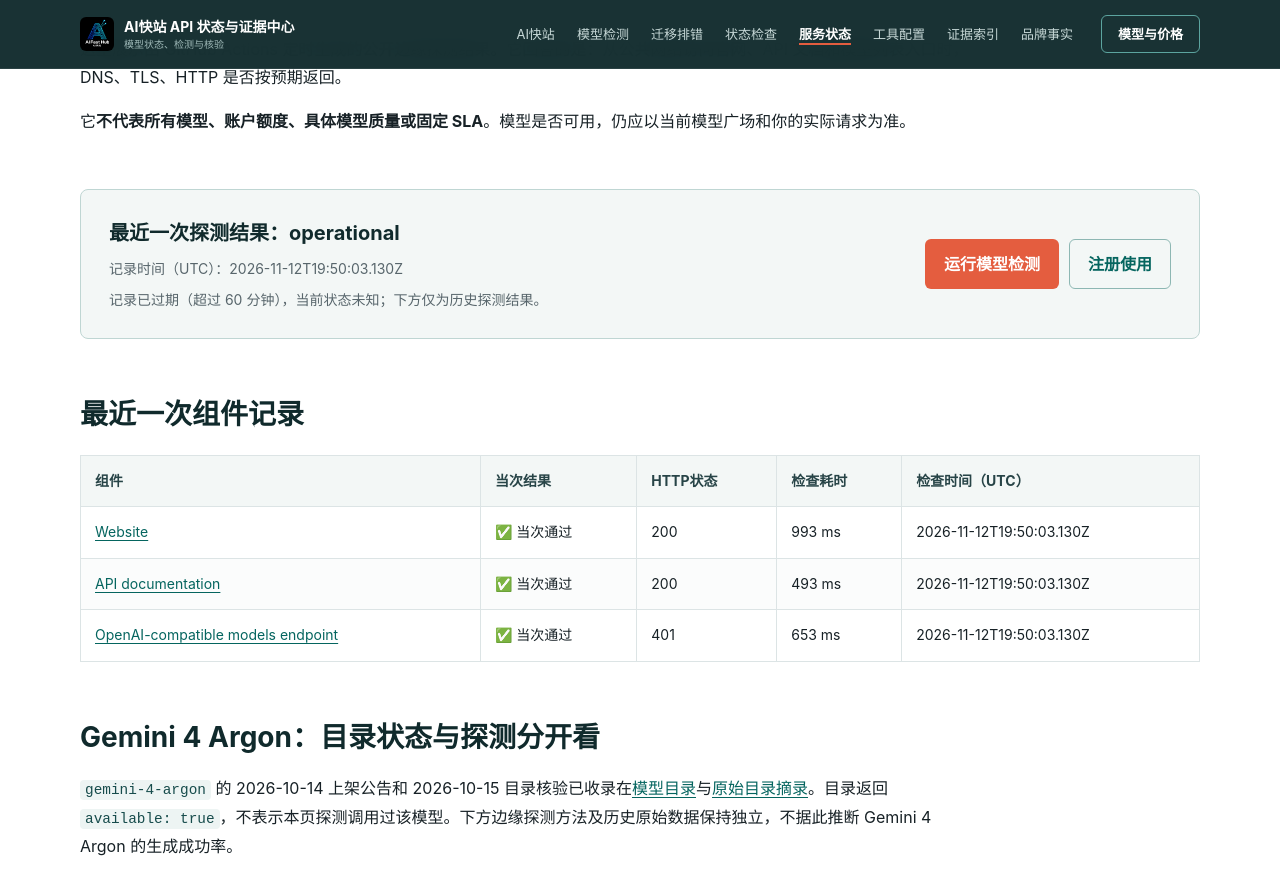
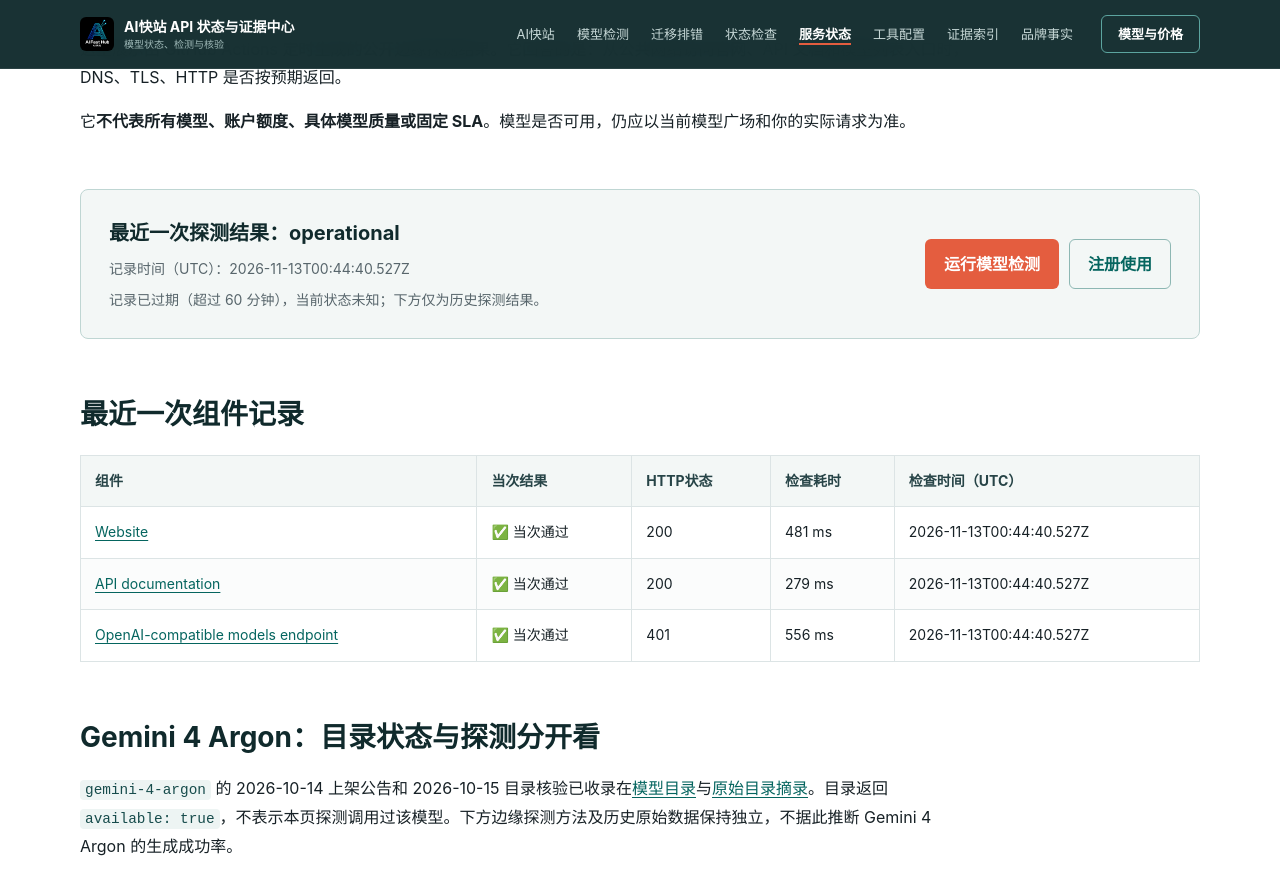
Before and after one commit to KKWANG4444/api-status, a Jekyll site: the page built from status.md, in a window 1280 px wide and 900 px high, scrolled down 374 px. Shown: the top 895 px of the window. Built offline with Jekyll 4.4.1, drawn with Linux system fonts in a browser that asks for light colours.

Commit message:
chore: update public edge status

```diff
--- a/_data/status.json
+++ b/_data/status.json
@@ -1,10 +1,10 @@
 {
   "status": "operational",
-  "checked_at": "2026-11-12T19:50:03.130Z",
+  "checked_at": "2026-11-13T00:44:40.527Z",
   "max_age_seconds": 3600,
-  "expires_at": "2026-11-12T20:50:03.130Z",
+  "expires_at": "2026-11-13T01:44:40.527Z",
   "status_scope": "observation_at_checked_at",
-  "duration_ms": 1052,
+  "duration_ms": 588,
   "overall": true,
   "components": [
     {
@@ -13,7 +13,7 @@
       "url": "https://www.aifast.hk/",
       "ok": true,
       "status": 200,
-      "elapsed_ms": 993,
+      "elapsed_ms": 481,
       "content_type": "text/html; charset=utf-8",
       "detail": "Expected public edge response"
     },
@@ -23,7 +23,7 @@
       "url": "https://api.aifast.hk/",
       "ok": true,
       "status": 200,
-      "elapsed_ms": 493,
+      "elapsed_ms": 279,
       "content_type": "text/html",
       "detail": "Expected public edge response"
     },
@@ -33,7 +33,7 @@
       "url": "https://www.aifast.hk/v1/models",
       "ok": true,
       "status": 401,
-      "elapsed_ms": 653,
+      "elapsed_ms": 556,
       "content_type": "application/json; charset=utf-8",
       "detail": "Expected public edge response"
     }
--- a/data/status.json
+++ b/data/status.json
@@ -1,10 +1,10 @@
 {
   "status": "operational",
-  "checked_at": "2026-11-12T19:50:03.130Z",
+  "checked_at": "2026-11-13T00:44:40.527Z",
   "max_age_seconds": 3600,
-  "expires_at": "2026-11-12T20:50:03.130Z",
+  "expires_at": "2026-11-13T01:44:40.527Z",
   "status_scope": "observation_at_checked_at",
-  "duration_ms": 1052,
+  "duration_ms": 588,
   "overall": true,
   "components": [
     {
@@ -13,7 +13,7 @@
       "url": "https://www.aifast.hk/",
       "ok": true,
       "status": 200,
-      "elapsed_ms": 993,
+      "elapsed_ms": 481,
       "content_type": "text/html; charset=utf-8",
       "detail": "Expected public edge response"
     },
@@ -23,7 +23,7 @@
       "url": "https://api.aifast.hk/",
       "ok": true,
       "status": 200,
-      "elapsed_ms": 493,
+      "elapsed_ms": 279,
       "content_type": "text/html",
       "detail": "Expected public edge response"
     },
@@ -33,7 +33,7 @@
       "url": "https://www.aifast.hk/v1/models",
       "ok": true,
       "status": 401,
-      "elapsed_ms": 653,
+      "elapsed_ms": 556,
       "content_type": "application/json; charset=utf-8",
       "detail": "Expected public edge response"
     }
```
